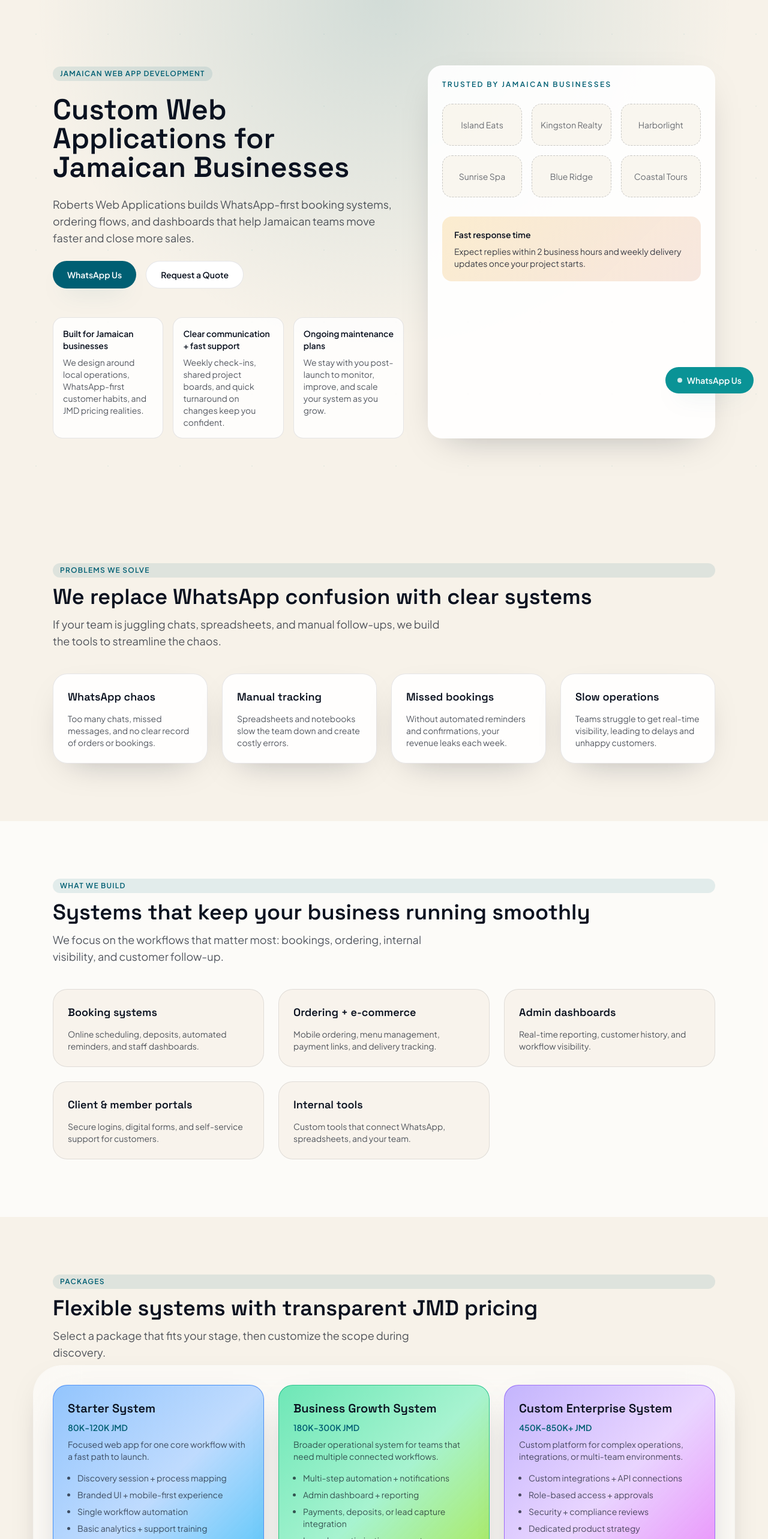
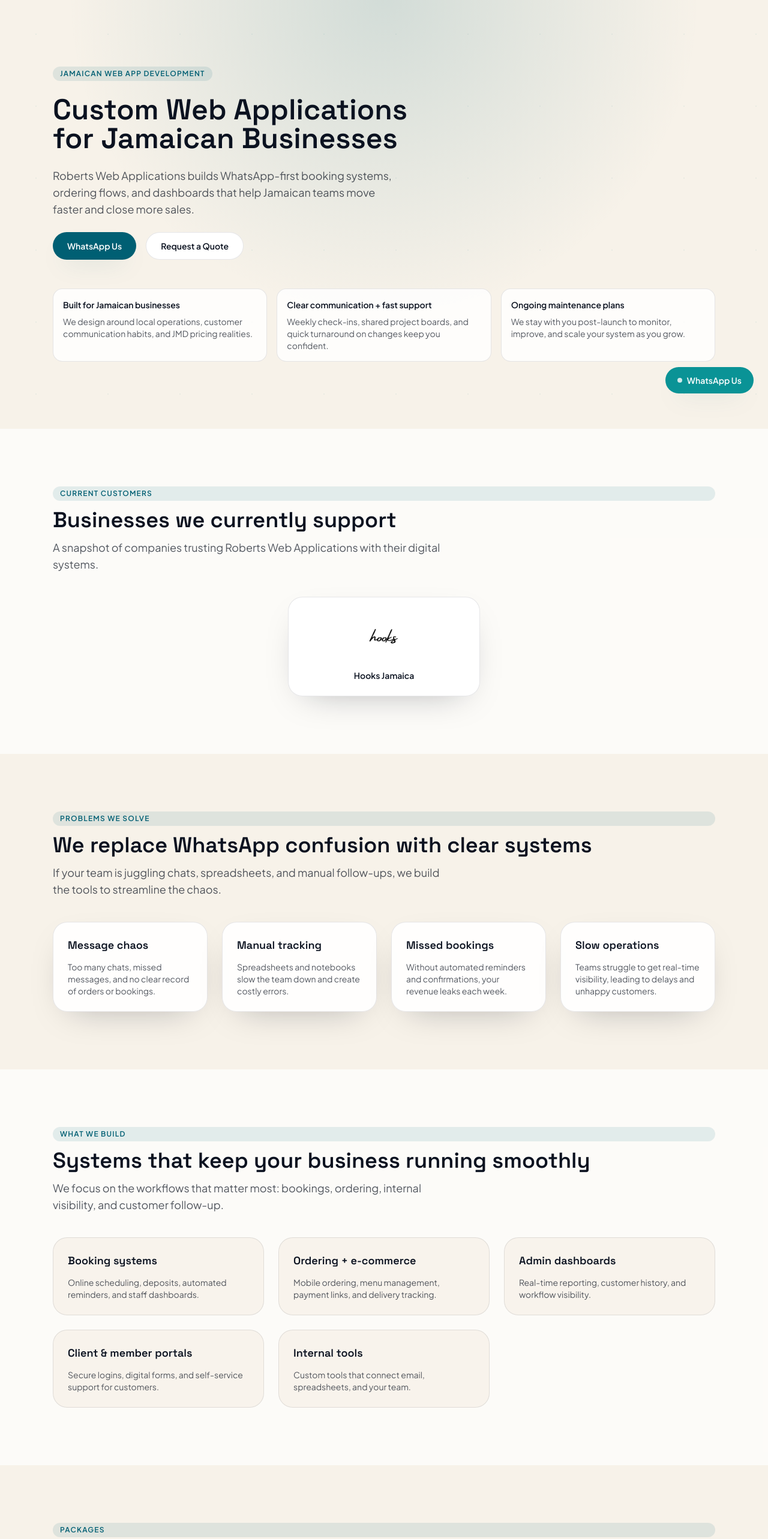
Before and after one commit to Jahl1l/roberts, a Next.js app: page / in a window 1280 px wide. Shown: the part 120-2686 px from the top of the page at 60% size. Built offline with nearby package versions, Linux system fonts and the light colour scheme.

Commit message:
Add current customers section

```diff
--- a/src/app/page.tsx
+++ b/src/app/page.tsx
@@ -3,11 +3,13 @@ import Button from "@/components/Button";
 import Section from "@/components/Section";
 import PricingCard from "@/components/PricingCard";
 import CaseStudyCard from "@/components/CaseStudyCard";
+import CustomerLogoCard from "@/components/CustomerLogoCard";
 import FAQItem from "@/components/FAQItem";
 import ContactForm from "@/components/ContactForm";
 import { getWhatsAppHref } from "@/lib/whatsapp";
 import {
   CASE_STUDIES,
+  CURRENT_CUSTOMERS,
   DIFFERENTIATORS,
   FAQS,
   PACKAGES,
@@ -26,8 +28,7 @@ export default function HomePage() {
       <section className="relative overflow-hidden bg-hero-glow">
         <div className="pattern-grid absolute inset-0 opacity-40" />
         <div className="relative mx-auto flex w-full max-w-6xl flex-col gap-10 px-6 py-20 md:py-28">
-          <div className="grid gap-10 lg:grid-cols-[1.1fr_0.9fr]">
-            <div className="space-y-6">
+          <div className="space-y-6">
               <span className="badge">Jamaican Web App Development</span>
               <h1 className="text-balance font-heading text-4xl font-semibold text-ink md:text-5xl">
                 Custom Web Applications for Jamaican Businesses
@@ -61,34 +62,22 @@ export default function HomePage() {
                   </div>
                 ))}
               </div>
-            </div>
-            <div className="animate-float-in rounded-3xl bg-white/90 p-6 shadow-soft">
-              <p className="text-xs font-semibold uppercase tracking-[0.2em] text-ocean">
-                Trusted by Jamaican businesses
-              </p>
-              <div className="mt-6 grid grid-cols-2 gap-4 text-sm text-ink/60 md:grid-cols-3">
-                {["Island Eats", "Kingston Realty", "Harborlight", "Sunrise Spa", "Blue Ridge", "Coastal Tours"].map(
-                  (logo) => (
-                    <div
-                      key={logo}
-                      className="flex items-center justify-center rounded-2xl border border-dashed border-ink/20 bg-sand/70 px-3 py-6"
-                    >
-                      {logo}
-                    </div>
-                  )
-                )}
-              </div>
-              <div className="mt-8 rounded-2xl bg-sunrise-fade p-5 text-sm text-ink/80">
-                <p className="font-semibold text-ink">Fast response time</p>
-                <p className="mt-2">
-                  Expect replies within 2 business hours and weekly delivery
-                  updates once your project starts.
-                </p>
-              </div>
-            </div>
           </div>
         </div>
       </section>
+
+      <Section
+        eyebrow="Current customers"
+        title="Businesses we currently support"
+        subtitle="A snapshot of companies trusting Roberts Web Applications with their digital systems."
+        className="bg-white/70"
+      >
+        <div className="flex flex-wrap justify-center gap-6">
+          {CURRENT_CUSTOMERS.map((customer) => (
+            <CustomerLogoCard key={customer.name} {...customer} />
+          ))}
+        </div>
+      </Section>
 
       <Section
         eyebrow="Problems we solve"
@@ -135,8 +124,8 @@ export default function HomePage() {
 
       <Section
         eyebrow="Packages"
-        title="Flexible systems with transparent JMD pricing"
-        subtitle="Select a package that fits your stage, then customize the scope during discovery."
+        title="Website packages built to match your business stage"
+        subtitle="Choose a package with clear JMD pricing, polished design, and the right launch scope for your company."
         className="relative overflow-hidden"
       >
         <div className="relative">
--- /dev/null
+++ b/src/components/CustomerLogoCard.tsx
@@ -0,0 +1,30 @@
+import Image from "next/image";
+
+interface CustomerLogoCardProps {
+  name: string;
+  logoSrc: string;
+  logoAlt: string;
+}
+
+export default function CustomerLogoCard({
+  name,
+  logoSrc,
+  logoAlt
+}: CustomerLogoCardProps) {
+  return (
+    <div className="group flex min-h-40 w-full max-w-xs items-center justify-center rounded-3xl border border-ink/10 bg-white/90 p-6 shadow-soft transition hover:-translate-y-1 hover:shadow-lift">
+      <div className="flex flex-col items-center gap-4">
+        <div className="relative flex h-20 w-40 items-center justify-center">
+          <Image
+            src={logoSrc}
+            alt={logoAlt}
+            fill
+            sizes="160px"
+            className="object-contain"
+          />
+        </div>
+        <p className="text-center text-sm font-semibold text-ink">{name}</p>
+      </div>
+    </div>
+  );
+}
--- a/src/lib/content.ts
+++ b/src/lib/content.ts
@@ -5,7 +5,7 @@ export const SITE = {
   whatsappMessage:
     "Hi Roberts Web Applications, I want a web application for my business. Can we discuss?",
   location: "Kingston, Jamaica",
-  email: "hello@robertswebapps.com"
+  email: "jahlilaroberts@gmail.com"
 };
 
 export const NAV_LINKS = [
@@ -21,7 +21,7 @@ export const DIFFERENTIATORS = [
   {
     title: "Built for Jamaican businesses",
     description:
-      "We design around local operations, WhatsApp-first customer habits, and JMD pricing realities."
+      "We design around local operations, customer communication habits, and JMD pricing realities."
   },
   {
     title: "Clear communication + fast support",
@@ -35,9 +35,17 @@ export const DIFFERENTIATORS = [
   }
 ];
 
+export const CURRENT_CUSTOMERS = [
+  {
+    name: "Hooks Jamaica",
+    logoSrc: "/customers/hooks-jamaica.png",
+    logoAlt: "Hooks Jamaica logo"
+  }
+];
+
 export const PROBLEMS = [
   {
-    title: "WhatsApp chaos",
+    title: "Message chaos",
     description:
       "Too many chats, missed messages, and no clear record of orders or bookings."
   },
@@ -77,42 +85,61 @@ export const SOLUTIONS = [
   },
   {
     title: "Internal tools",
-    description: "Custom tools that connect WhatsApp, spreadsheets, and your team."
+    description: "Custom tools that connect email, spreadsheets, and your team."
   }
 ];
 
 export const PACKAGES = [
   {
-    name: "Starter System",
-    price: "80K-120K JMD",
-    description: "Focused web app for one core workflow with a fast path to launch.",
+    name: "Starter Package",
+    price: "JMD $40,000-$100,000",
+    description:
+      "A practical launch package for new and small businesses that need a polished online presence without overbuilding.",
     features: [
-      "Discovery session + process mapping",
-      "Branded UI + mobile-first experience",
-      "Single workflow automation",
-      "Basic analytics + support training"
+      "1-3 page website",
+      "Mobile-friendly design",
+      "Contact form",
+      "Basic SEO setup",
+      "WhatsApp or email contact button",
+      "1 revision round"
     ]
   },
   {
-    name: "Business Growth System",
-    price: "180K-300K JMD",
-    description: "Broader operational system for teams that need multiple connected workflows.",
+    name: "Business Package",
+    price: "JMD $120,000-$180,000",
+    description:
+      "Designed for growing companies that need a stronger brand presentation, more pages, and the core integrations customers expect.",
+    isPopular: true,
     features: [
-      "Multi-step automation + notifications",
-      "Admin dashboard + reporting",
-      "Payments, deposits, or lead capture integration",
-      "Launch + optimization support"
+      "Up to 5 pages",
+      "Custom design",
+      "Mobile-friendly design",
+      "Contact form",
+      "Basic SEO setup",
+      "Social media links integration",
+      "WhatsApp chat integration",
+      "Google Maps integration",
+      "2 revision rounds"
     ]
   },
   {
-    name: "Custom Enterprise System",
-    price: "450K-850K+ JMD",
-    description: "Custom platform for complex operations, integrations, or multi-team environments.",
+    name: "Premium Package",
+    price: "JMD $200,000-$260,000",
+    description:
+      "Built for businesses ready to invest in a more competitive digital presence with deeper content, performance, and post-launch support.",
     features: [
-      "Custom integrations + API connections",
-      "Role-based access + approvals",
-      "Security + compliance reviews",
-      "Dedicated product strategy"
+      "Up to 8 pages",
+      "Custom premium design",
+      "Mobile-friendly design",
+      "Contact forms",
+      "Advanced SEO setup",
+      "Social media integration",
+      "WhatsApp chat integration",
+      "Google Maps integration",
+      "Blog or portfolio section",
+      "Speed optimization",
+      "3 revision rounds",
+      "1 month of support after launch"
     ]
   }
 ];
@@ -230,7 +257,7 @@ export const SERVICE_LIST = [
   {
     title: "Automation & Integrations",
     description:
-      "Payments, WhatsApp workflows, analytics, and third-party tools."
+      "Payments, email workflows, analytics, and third-party tools."
   },
   {
     title: "Launch & Training",
```
Also changed, not shown: public/customers/hooks-jamaica.png (added).
